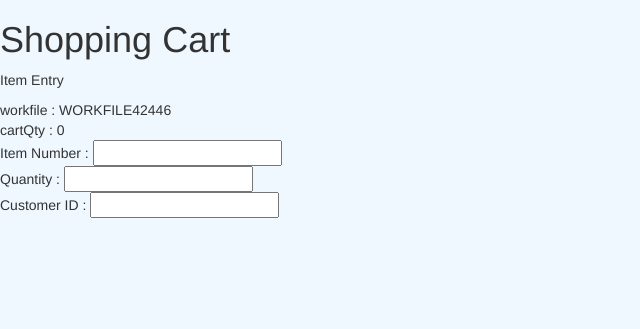
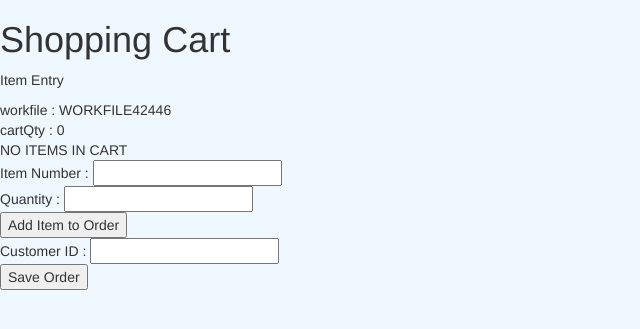
Before and after one commit to savinkumarn/django, a Django app: page /sCart/addOrder/ in a window 1280 px wide. Shown: the part 52-381 px from the top of the page, without its empty margins (0-640 px from the left). Run offline with Django 3.2, Linux system fonts and the light colour scheme; some libraries are stand-ins or nearby versions.

Commit message:
update 8

```diff
--- /dev/null
+++ b/shoppingCart/forms.py
@@ -0,0 +1,6 @@
+from django import forms
+
+
+class ItemForm(forms.Form):
+    item_number = forms.IntegerField()
+    item_quantity = forms.CharField()
--- /dev/null
+++ b/shoppingCart/price.py
@@ -0,0 +1,5 @@
+class Price():
+    def __init__(self):
+        unitPrice = 0
+        selllingPrice = 0
+        unlockPrice = 0
--- a/shoppingCart/templates/sCart/addOrder.html
+++ b/shoppingCart/templates/sCart/addOrder.html
@@ -1,22 +1,32 @@
 {% extends 'sCart/base.html' %}
 {% block scart_active %}active{% endblock %}
 {% block body %}
-
     <h1>Shopping Cart</h1>
-
-
     <div>
         <p>Item Entry</p>
-    <form id="item" action="/saveOrder/" method="POST">
         workfile : {{workfile}} <br>
         cartQty : {{cartQty}} <br>
-        Item Number : <input type="number" name="item_number"><br>
-        Quantity : <input type="number" name="quantity"><br>
-        Customer ID : <input type="text" name="cusId"><br>
+        {% if items %}
+            {% for item in items %}
+            <li>Number {{item.number}}  Qty {{item.quantity}}</li>
+            {% endfor %}
+        {% else %}
+        <div> NO ITEMS IN CART</div>
+        {% endif %}
+        <div>
+            <form id="item" action="{% url 'shoppingCart:addItem' %}" method="post">
+                {% csrf_token %}
+                Item Number : <input type="number" name="item_number" value="{{ item_number}}"><br>
+                Quantity : <input type="number" name="quantity" value="{{item_quantity}}"><br>
+                <input type="submit" value="Add Item to Order">
             </form>
         </div>
-
+        <div>
+            <form id="order" action="/addOrder/" method="post">
+                {% csrf_token %}
+                Customer ID : <input type="text" name="cusId"><br>
+                <input type="submit" value="Save Order">
+            </form>
         </div>
-
-
+    </div>
 {% endblock %}
--- a/shoppingCart/urls.py
+++ b/shoppingCart/urls.py
@@ -7,4 +7,6 @@ urlpatterns = [
     path('', views.base, name='index'),
     path('allOrders/', views.getAllRecords, name='allOrders'),
     path('addOrder/', views.addOrder, name='addOrder'),
+    path('saveOrder/', views.saveOrder, name='saveOrder'),
+    path('addItem/', views.addItem, name='addItem'),
 ]
--- a/shoppingCart/views.py
+++ b/shoppingCart/views.py
@@ -1,6 +1,7 @@
 from django.shortcuts import render
 from .models import SCart
 from random import randint
+from .items import Items
 # Create your views here.
 
 
@@ -9,7 +10,7 @@ def generateWorkfile():
 
 
 def base(request):
-    return render(request, 'sCart/index.html',context=None)
+    return render(request, 'sCart/index.html', context=None)
 
 
 def getAllRecords(request):
@@ -31,3 +32,12 @@ def addOrder(request):
 
 def saveOrder(request):
     pass
+
+
+def addItem(request):
+    print(request.POST)
+    context = {
+        "workfile": generateWorkfile(),
+        "cartQty": 0,
+    }
+    return render(request, 'sCart/addOrder.html', context)
```
Also changed, not shown: shoppingCart/items.py (added, +11 -0 lines), db.sqlite3, 2 other files. Lines whose indentation alone changed are shown as unchanged.
